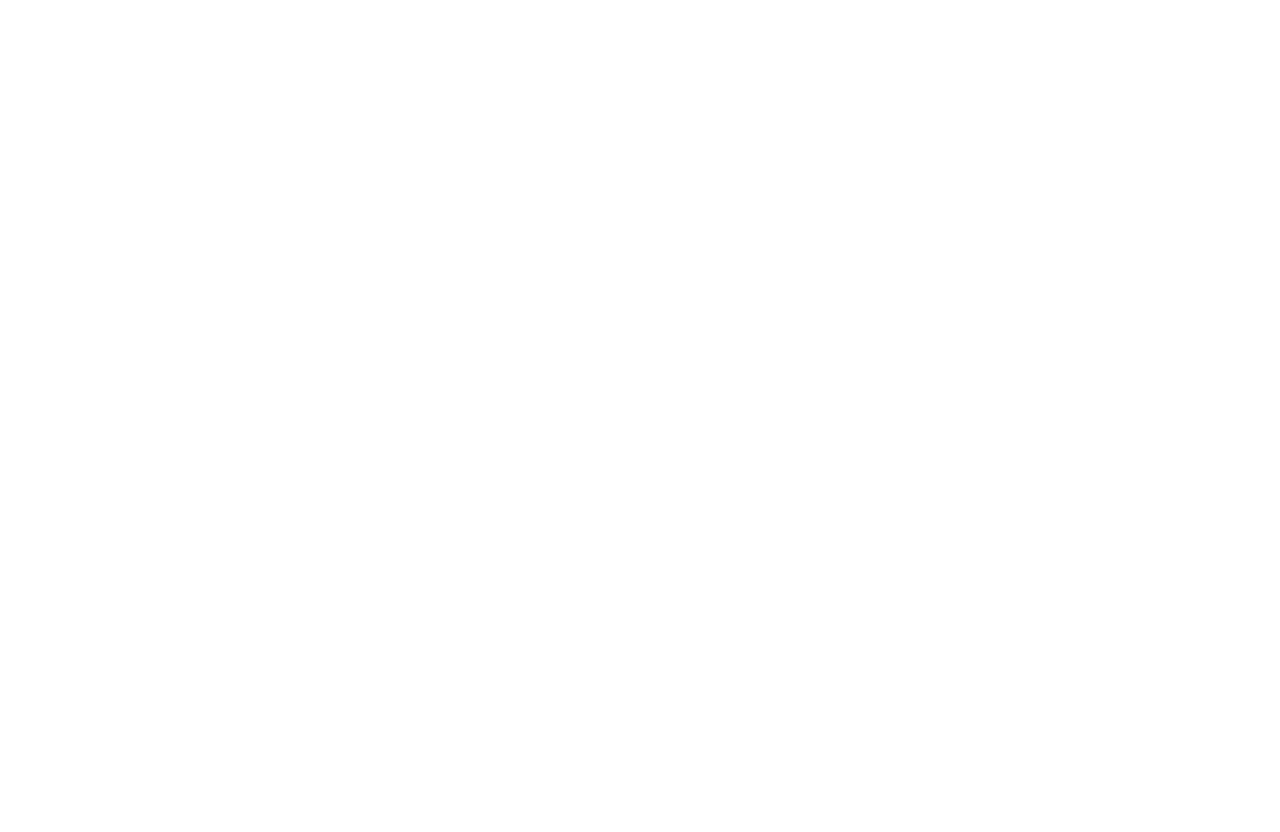
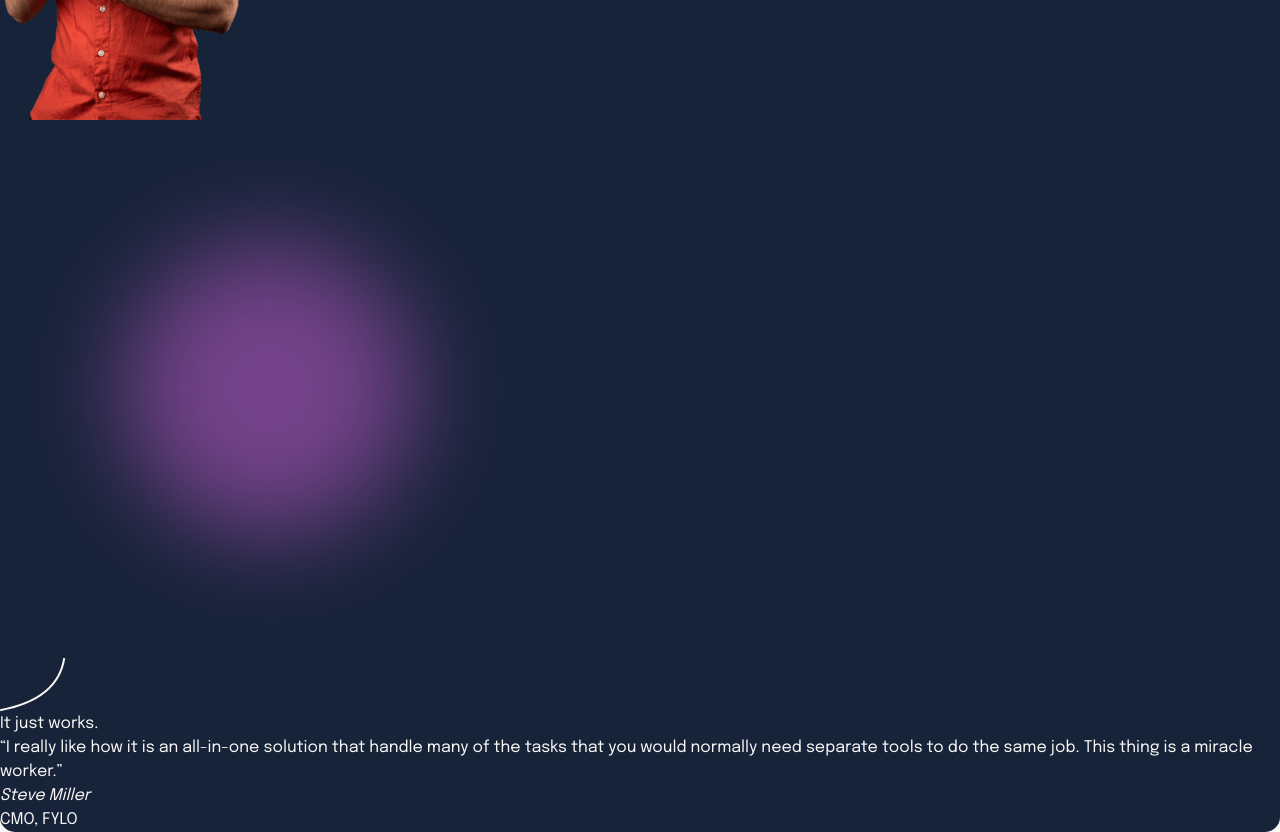
Before and after one commit to Huayao-Zheng/suite-landing-page, a React (Create React App) app: page / in a window 1280 px wide. Shown: the part 1040-1872 px from the top of the page. Before the commit the page ends 800 px from the top, so only its background shows below. Built offline with nearby package versions, Linux system fonts and the light colour scheme.

Commit message:
created Testimonial component and added basic stucture

```diff
--- a/src/App.js
+++ b/src/App.js
@@ -2,12 +2,14 @@
 
 import { Header } from './layout/Header';
 import { Hero } from './layout/Hero';
+import { Testimonial } from './layout/Testimonial';
 
 export const App = () => {
   return (
     <main className="font-epilogue bg-cream-white-123 min-h-screen text-dark-blue-123 ">
       <Header />
       <Hero />
+      <Testimonial />
     </main>
   );
 };
--- a/src/layout/Hero.jsx
+++ b/src/layout/Hero.jsx
@@ -8,10 +8,11 @@
   return (
     <section
       id="hero"
-      className="myContainer grid- pt-[56px] md:pt-[80px] xl:pt-[67px]
+      className="myContainer pt-[56px] md:pt-[80px] xl:pt-[67px]
       grid gap-8
       md:grid-cols-[408px_77px_204px] md:grid-rows-[1fr_83px] md:gap-0 md:place-content-center md:gap-y-[88px]
-      lg:grid-cols-[minmax(408px,_auto)_minmax(77px,_146px)_204px_auto] lg:grid-rows-1 xl:place-content-start
+      lg:grid-cols-[minmax(408px,_auto)_minmax(77px,_146px)_204px_auto] lg:grid-rows-1
+      xl:place-content-start
       "
     >
       <HeroIntro className="md:row-[1/2] md:col-[1/3]" />
--- /dev/null
+++ b/src/layout/Testimonial.jsx
@@ -0,0 +1,31 @@
+import React from 'react';
+
+import Jeremy from '../images/image-jeremy-small.png';
+import BgBlur from '../images/pattern-blur.svg';
+import CurvedLine2 from '../images/pattern-curved-line-2.svg';
+
+export const Testimonial = () => {
+  return (
+    <section id="testimonial" className="bg-dark-blue-123 rounded-[15px]">
+      <div>
+        <img src={Jeremy} alt="Jeremy writing on smart phone" />
+        <img src={BgBlur} alt="Blur background" />
+        <img src={CurvedLine2} alt="curved line 2" />
+      </div>
+
+      <div className="text-cream-white-123">
+        <h2 className="">It just works.</h2>
+        <blockquote>
+          <p>
+            “I really like how it is an all-in-one solution that handle many of the tasks that you would normally need
+            separate tools to do the same job. This thing is a miracle worker.”
+          </p>
+          <footer>
+            <cite>Steve Miller</cite>
+            <div>CMO, FYLO</div>
+          </footer>
+        </blockquote>
+      </div>
+    </section>
+  );
+};
```
